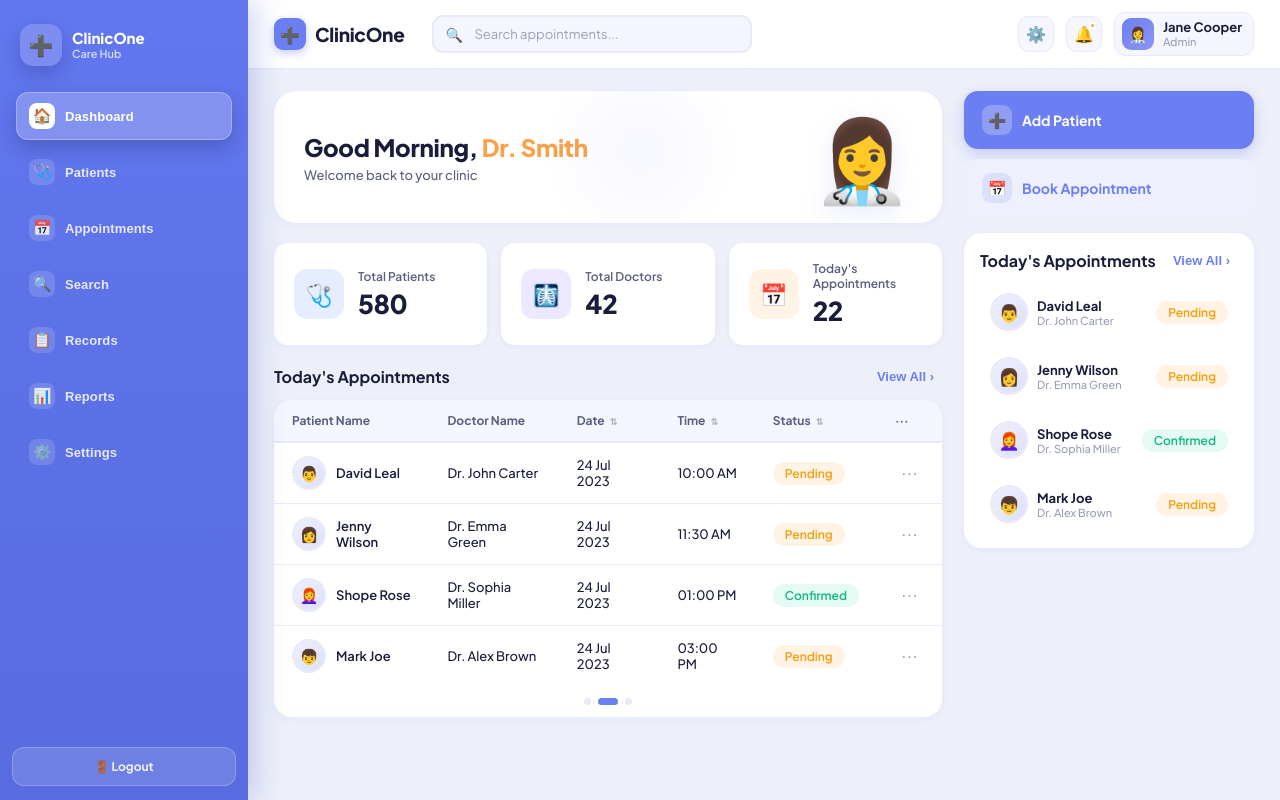
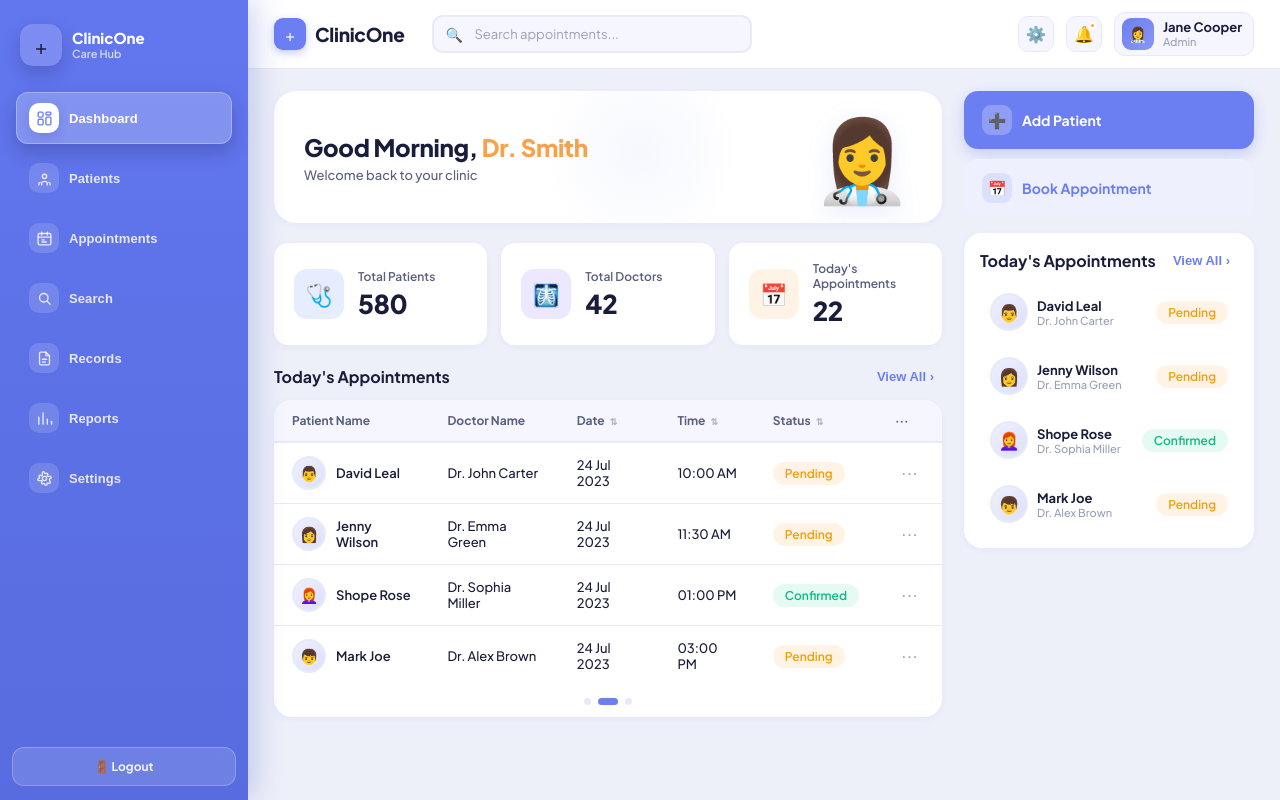
Before and after one commit to hitxnshu/ClinicOne, a React (Vite) app: page / in a window 1280 px wide. Both pictures are taken after typing "Sample", "Sample123" into the empty fields and a click on the button "Sign In". Built offline with nearby package versions, Linux system fonts and the light colour scheme.

Commit message:
navbar updated

```diff
--- a/src/App.css
+++ b/src/App.css
@@ -118,15 +118,21 @@ body {
 }
 
 .nav-btn-icon {
-  width: 26px;
-  height: 26px;
-  border-radius: 8px;
+  width: 30px;
+  height: 30px;
+  border-radius: 10px;
   display: inline-flex;
   align-items: center;
   justify-content: center;
   background: rgba(255,255,255,0.14);
-  font-size: 15px;
+  color: currentColor;
   flex-shrink: 0;
+  transition: var(--transition);
+}
+
+.nav-btn-icon svg {
+  width: 17px;
+  height: 17px;
 }
 
 .nav-btn-label {
@@ -151,6 +157,7 @@ body {
 .nav-btn.active .nav-btn-icon {
   background: #fff;
   color: var(--primary);
+  box-shadow: 0 4px 10px rgba(58,79,201,0.22);
 }
 
 .sidebar-logout {
--- a/src/App.jsx
+++ b/src/App.jsx
@@ -15,24 +15,99 @@ import Reports from './pages/Reports';
 import Settings from './pages/Settings';
 
 const NAV_ITEMS = [
-  { id: 'dashboard',    icon: '🏠', label: 'Dashboard' },
-  { id: 'patients',     icon: '🩺', label: 'Patients' },
-  { id: 'appointments', icon: '📅', label: 'Appointments' },
-  { id: 'search',       icon: '🔍', label: 'Search' },
-  { id: 'records',      icon: '📋', label: 'Records' },
-  { id: 'reports',      icon: '📊', label: 'Reports' },
-  { id: 'settings',     icon: '⚙️',  label: 'Settings' },
+  { id: 'dashboard', icon: 'dashboard', label: 'Dashboard' },
+  { id: 'patients', icon: 'patients', label: 'Patients' },
+  { id: 'appointments', icon: 'appointments', label: 'Appointments' },
+  { id: 'search', icon: 'search', label: 'Search' },
+  { id: 'records', icon: 'records', label: 'Records' },
+  { id: 'reports', icon: 'reports', label: 'Reports' },
+  { id: 'settings', icon: 'settings', label: 'Settings' },
 ];
 
 const PAGE_COMPONENTS = {
-  dashboard:    Dashboard,
-  patients:     Patients,
+  dashboard: Dashboard,
+  patients: Patients,
   appointments: Appointments,
-  search:       Patients,
-  records:      MedicalRecords,
-  reports:      Reports,
-  settings:     Settings,
+  search: Patients,
+  records: MedicalRecords,
+  reports: Reports,
+  settings: Settings,
 };
+
+function NavIcon({ name }) {
+  const common = {
+    fill: 'none',
+    stroke: 'currentColor',
+    strokeWidth: '1.9',
+    strokeLinecap: 'round',
+    strokeLinejoin: 'round',
+    viewBox: '0 0 24 24',
+    'aria-hidden': 'true',
+    focusable: 'false',
+  };
+
+  switch (name) {
+    case 'dashboard':
+      return (
+        <svg {...common}>
+          <rect x="3" y="3" width="7" height="7" rx="1.5" />
+          <rect x="14" y="3" width="7" height="4" rx="1.5" />
+          <rect x="14" y="10" width="7" height="11" rx="1.5" />
+          <rect x="3" y="13" width="7" height="8" rx="1.5" />
+        </svg>
+      );
+    case 'patients':
+      return (
+        <svg {...common}>
+          <path d="M16 21v-1.5a3.5 3.5 0 0 0-3.5-3.5h-1A3.5 3.5 0 0 0 8 19.5V21" />
+          <circle cx="12" cy="9" r="3" />
+          <path d="M20 21v-1a2.5 2.5 0 0 0-2-2.45" />
+          <path d="M6 17.55A2.5 2.5 0 0 0 4 20v1" />
+        </svg>
+      );
+    case 'appointments':
+      return (
+        <svg {...common}>
+          <rect x="3" y="5" width="18" height="16" rx="2" />
+          <path d="M16 3v4M8 3v4M3 10h18" />
+          <path d="M8.5 14h3M8.5 17h6" />
+        </svg>
+      );
+    case 'search':
+      return (
+        <svg {...common}>
+          <circle cx="11" cy="11" r="6" />
+          <path d="m20 20-4.3-4.3" />
+        </svg>
+      );
+    case 'records':
+      return (
+        <svg {...common}>
+          <path d="M14 3H7a2 2 0 0 0-2 2v14a2 2 0 0 0 2 2h10a2 2 0 0 0 2-2V8z" />
+          <path d="M14 3v5h5" />
+          <path d="M9 13h6M9 17h4" />
+        </svg>
+      );
+    case 'reports':
+      return (
+        <svg {...common}>
+          <path d="M4 20V10" />
+          <path d="M10 20V4" />
+          <path d="M16 20v-7" />
+          <path d="M22 20v-4" />
+        </svg>
+      );
+    case 'settings':
+      return (
+        <svg {...common}>
+          <circle cx="12" cy="12" r="3" />
+          <path d="M19.4 15a1 1 0 0 0 .2 1.1l.1.1a1.6 1.6 0 0 1-2.3 2.3l-.1-.1a1 1 0 0 0-1.1-.2 1 1 0 0 0-.6.9V20a1.6 1.6 0 0 1-3.2 0v-.2a1 1 0 0 0-.6-.9 1 1 0 0 0-1.1.2l-.1.1a1.6 1.6 0 0 1-2.3-2.3l.1-.1a1 1 0 0 0 .2-1.1 1 1 0 0 0-.9-.6H4a1.6 1.6 0 0 1 0-3.2h.2a1 1 0 0 0 .9-.6 1 1 0 0 0-.2-1.1l-.1-.1a1.6 1.6 0 0 1 2.3-2.3l.1.1a1 1 0 0 0 1.1.2 1 1 0 0 0 .6-.9V4a1.6 1.6 0 0 1 3.2 0v.2a1 1 0 0 0 .6.9 1 1 0 0 0 1.1-.2l.1-.1a1.6 1.6 0 0 1 2.3 2.3l-.1.1a1 1 0 0 0-.2 1.1 1 1 0 0 0 .9.6H20a1.6 1.6 0 0 1 0 3.2h-.2a1 1 0 0 0-.9.6z" />
+        </svg>
+      );
+    default:
+      return null;
+  }
+}
 
 export default function App() {
   const [authMode, setAuthMode] = useState('signin'); // 'signin', 'signup', or 'authenticated'
@@ -71,10 +146,10 @@ export default function App() {
 
   return (
     <div className="app-shell">
-      {/* ── Sidebar ── */}
+      {/* Sidebar */}
       <aside className="sidebar">
         <div className="sidebar-logo-wrap">
-          <div className="sidebar-logo">➕</div>
+          <div className="sidebar-logo">+</div>
           <div className="sidebar-brand">
             <span className="sidebar-brand-title">ClinicOne</span>
             <span className="sidebar-brand-subtitle">Care Hub</span>
@@ -82,14 +157,14 @@ export default function App() {
         </div>
 
         <nav className="sidebar-nav">
-          {NAV_ITEMS.map(item => (
+          {NAV_ITEMS.map((item) => (
             <button
               key={item.id}
               className={`nav-btn ${page === item.id ? 'active' : ''}`}
               title={item.label}
               onClick={() => setPage(item.id)}
             >
-              <span className="nav-btn-icon" aria-hidden="true">{item.icon}</span>
+              <span className="nav-btn-icon" aria-hidden="true"><NavIcon name={item.icon} /></span>
               <span className="nav-btn-label">{item.label}</span>
             </button>
           ))}
@@ -100,12 +175,12 @@ export default function App() {
         </button>
       </aside>
 
-      {/* ── Main ── */}
+      {/* Main */}
       <div className="main-area">
         {/* Topbar */}
         <header className="topbar">
           <a className="topbar-brand" href="#">
-            <div className="topbar-brand-icon">➕</div>
+            <div className="topbar-brand-icon">+</div>
             <span className="topbar-brand-name">ClinicOne</span>
           </a>
 
```
Also changed, not shown: 5 other files (tests, documents, lock files or other folders).
